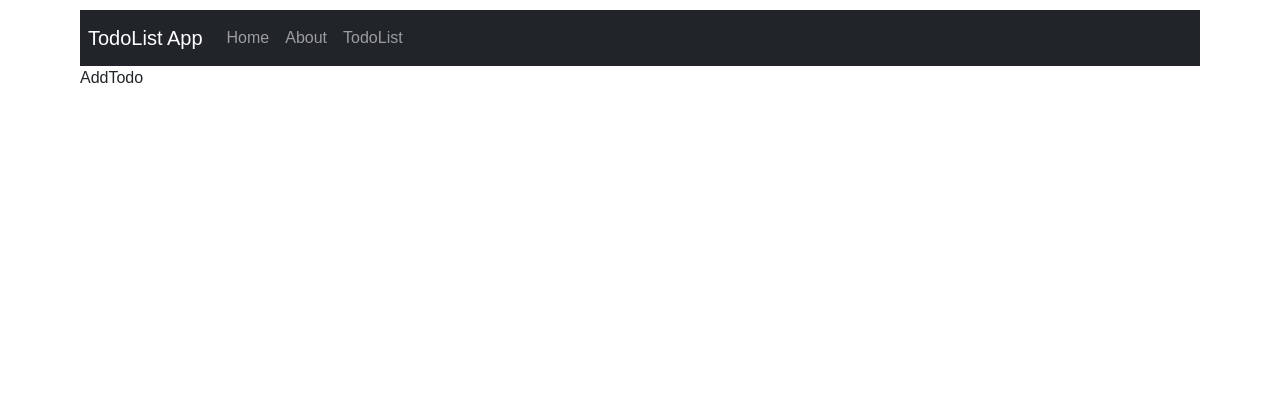
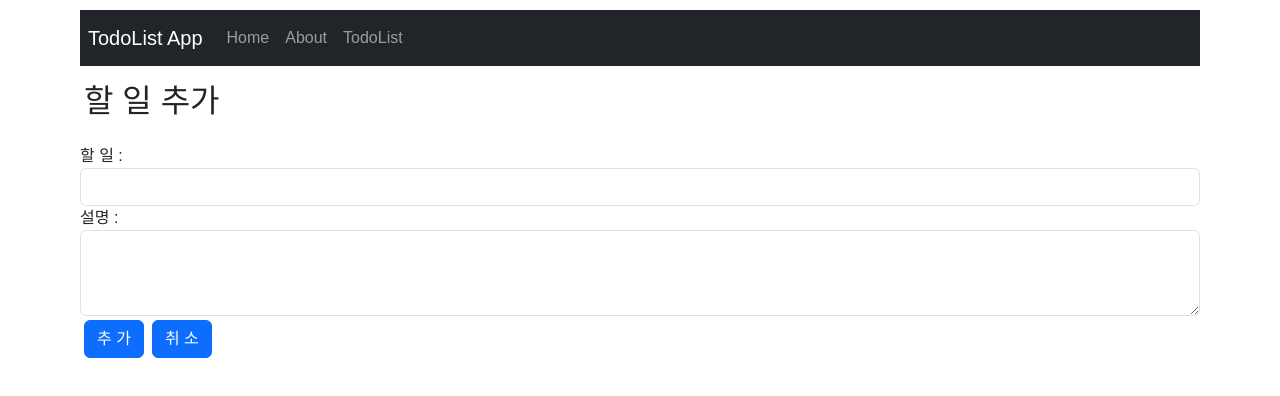
Before and after one commit to fanfarexo/quickstart-router-todolist, a React (Vite) app: page /todos/add in a window 1280 px wide. Shown: the top 396 px of the page. Built offline with nearby package versions, Linux system fonts and the light colour scheme.

Commit message:
feat: AddTodo 컴포넌트 작성

```diff
--- a/src/pages/AddTodo.tsx
+++ b/src/pages/AddTodo.tsx
@@ -1,5 +1,71 @@
-const AddTodo = () => {
-  return <div>AddTodo</div>;
+import { useState } from 'react';
+import { useNavigate } from 'react-router';
+import { CallbacksType } from '../AppContainer';
+
+type PropsType = {
+  callbacks: CallbacksType;
+};
+
+const AddTodo = ({ callbacks }: PropsType) => {
+  const navigate = useNavigate();
+
+  const [todo, setTodo] = useState<string>('');
+  const [desc, setDesc] = useState<string>('');
+
+  const addTodoHandler = () => {
+    if (todo.trim() === '' || desc.trim() === '') {
+      alert('반드시 할 일, 설명을 입력해야 합니다.');
+      return;
+    }
+    callbacks.addTodo(todo, desc);
+    navigate('/todos');
+  };
+
+  return (
+    <>
+      <div className='row'>
+        <div className='col p-3'>
+          <h2>할 일 추가</h2>
+        </div>
+      </div>
+      <div className='row'>
+        <div className='col'>
+          <div className='form-group'>
+            <label htmlFor='todo'>할 일 :</label>
+            <input
+              type='text'
+              className='form-control'
+              id='todo'
+              value={todo}
+              onChange={(e) => setTodo(e.target.value)}
+            />
+          </div>
+          <div className='form-group'>
+            <label htmlFor='desc'>설명 :</label>
+            <textarea
+              className='form-control'
+              rows={3}
+              id='desc'
+              value={desc}
+              onChange={(e) => setDesc(e.target.value)}
+            ></textarea>
+          </div>
+          <div className='form-group'>
+            <button type='button' className='btn btn-primary m-1' onClick={addTodoHandler}>
+              추 가
+            </button>
+            <button
+              type='button'
+              className='btn btn-primary m-1'
+              onClick={() => navigate('/todos')}
+            >
+              취 소
+            </button>
+          </div>
+        </div>
+      </div>
+    </>
+  );
 };
 
 export default AddTodo;
```
